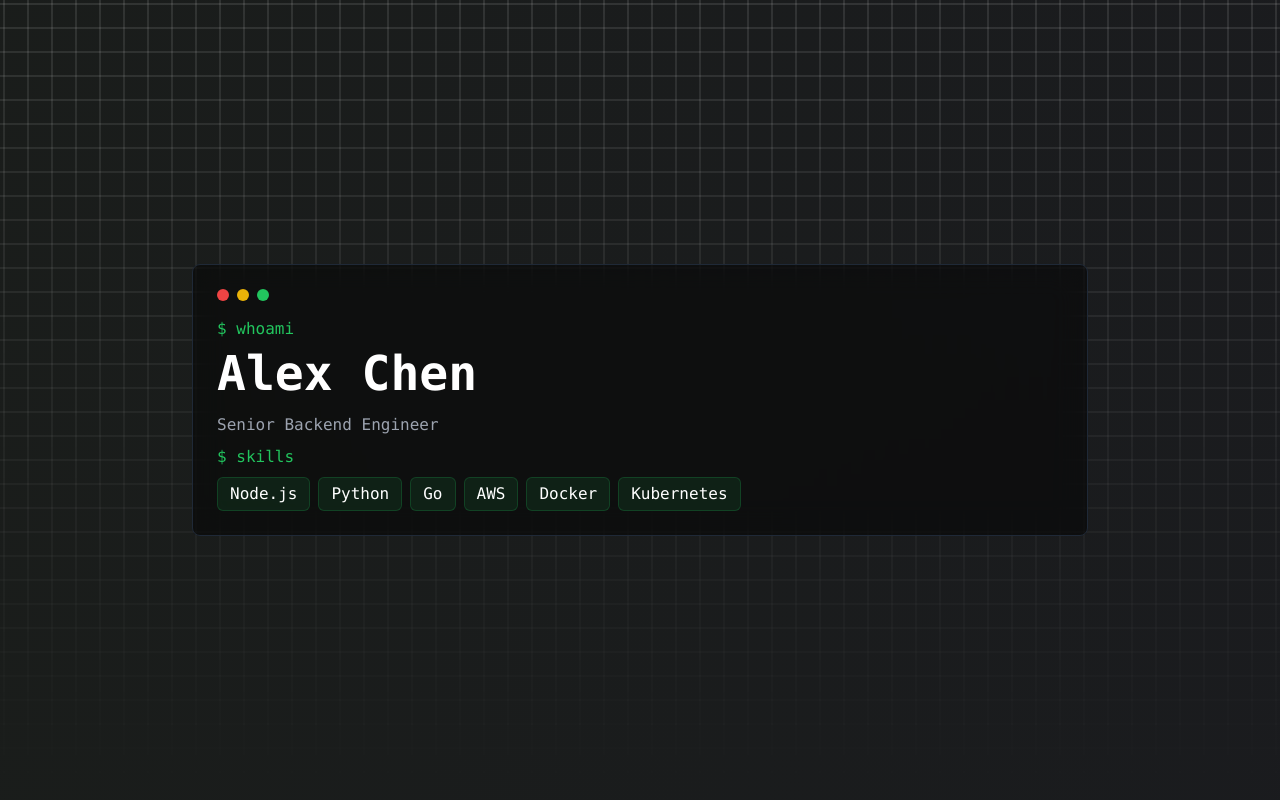
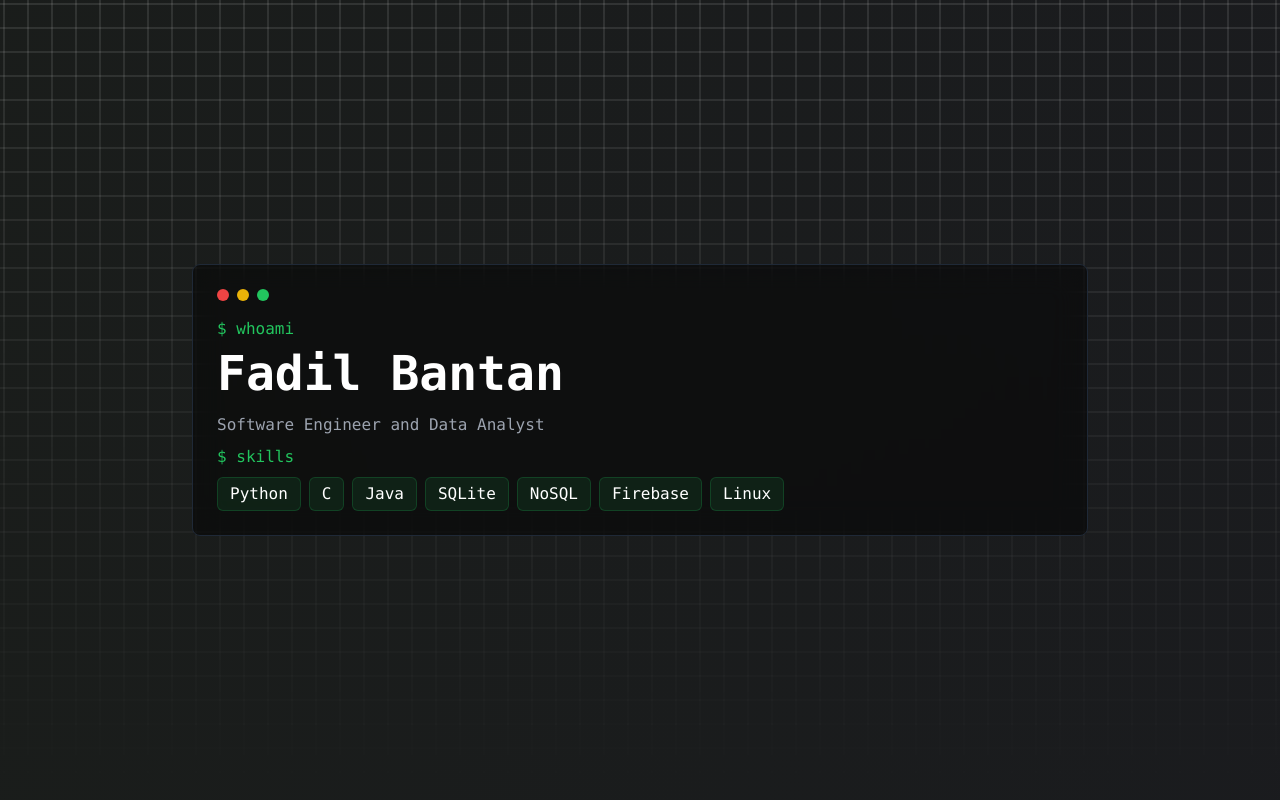
Before and after one commit to fadelbantan/builtbybantan, a Next.js app in the folder portfolio-site/: page / in a window 1280 px wide. Shown: the top 800 px of the page. Built offline with nearby package versions, Linux system fonts and the light colour scheme.

Commit message:
More personalisation

```diff
--- a/portfolio-site/app/components/ContactSection.tsx
+++ b/portfolio-site/app/components/ContactSection.tsx
@@ -33,19 +33,20 @@ export default function ContactSection() {
 									/>
 									<path strokeLinecap="round" strokeLinejoin="round" strokeWidth={2} d="M15 11a3 3 0 11-6 0 3 3 0 016 0z" />
 								</svg>
-								<span>San Francisco, CA</span>
+								<span>Jeddah, SA</span>
+								<span>Southampton, UK</span>
 							</div>
 							<p className="text-green-500 mt-8 mb-2">$ contact --email</p>
 							<motion.a
-								href="mailto:alex.chen@example.com"
+								href="mailto:fadelbantan1@gmail.com"
 								whileHover={{ scale: 1.02 }}
 								className="inline-block px-6 py-3 bg-green-500/10 text-green-400 rounded-lg border border-green-500/20 hover:bg-green-500/20 transition-colors"
 							>
-								alex.chen@example.com
+								fadelbantan1@gmail.com
 							</motion.a>
 							<p className="text-green-500 mt-8 mb-2">$ cat resume.pdf</p>
 							<motion.a
-								href="/path-to-resume.pdf"
+								href="/Fadils-CV.pdf"
 								target="_blank"
 								rel="noopener noreferrer"
 								whileHover={{ scale: 1.02 }}
@@ -100,7 +101,7 @@ export default function ContactSection() {
 									</div>
 									<div>
 										<p className="font-semibold text-gray-200">X</p>
-										<p className="text-sm text-gray-400">@alexchen</p>
+										<p className="text-sm text-gray-400">@fadelbantan</p>
 									</div>
 								</motion.a>
 							</div>
--- a/portfolio-site/app/components/HeroSection.tsx
+++ b/portfolio-site/app/components/HeroSection.tsx
@@ -24,16 +24,17 @@ export default function HeroSection() {
 					</div>
 					<div className="font-mono">
 						<p className="text-green-500">$ whoami</p>
-						<h1 className="text-4xl md:text-5xl font-bold mt-2 mb-4">Alex Chen</h1>
-						<p className="text-gray-400 mb-2">Senior Backend Engineer</p>
+						<h1 className="text-4xl md:text-5xl font-bold mt-2 mb-4">Fadil Bantan</h1>
+						<p className="text-gray-400 mb-2">Software Engineer and Data Analyst</p>
 						<p className="text-green-500">$ skills</p>
 						<div className="flex flex-wrap gap-2 mt-2">
-							<span className="px-3 py-1 bg-green-500/10 rounded-md border border-green-500/20">Node.js</span>
 							<span className="px-3 py-1 bg-green-500/10 rounded-md border border-green-500/20">Python</span>
-							<span className="px-3 py-1 bg-green-500/10 rounded-md border border-green-500/20">Go</span>
-							<span className="px-3 py-1 bg-green-500/10 rounded-md border border-green-500/20">AWS</span>
-							<span className="px-3 py-1 bg-green-500/10 rounded-md border border-green-500/20">Docker</span>
-							<span className="px-3 py-1 bg-green-500/10 rounded-md border border-green-500/20">Kubernetes</span>
+							<span className="px-3 py-1 bg-green-500/10 rounded-md border border-green-500/20">C</span>
+							<span className="px-3 py-1 bg-green-500/10 rounded-md border border-green-500/20">Java</span>
+							<span className="px-3 py-1 bg-green-500/10 rounded-md border border-green-500/20">SQLite</span>
+							<span className="px-3 py-1 bg-green-500/10 rounded-md border border-green-500/20">NoSQL</span>
+							<span className="px-3 py-1 bg-green-500/10 rounded-md border border-green-500/20">Firebase</span>
+							<span className="px-3 py-1 bg-green-500/10 rounded-md border border-green-500/20">Linux</span>
 						</div>
 					</div>
 				</motion.div>
```
Also changed, not shown: 1 other file (tests, documents, lock files or other folders).
